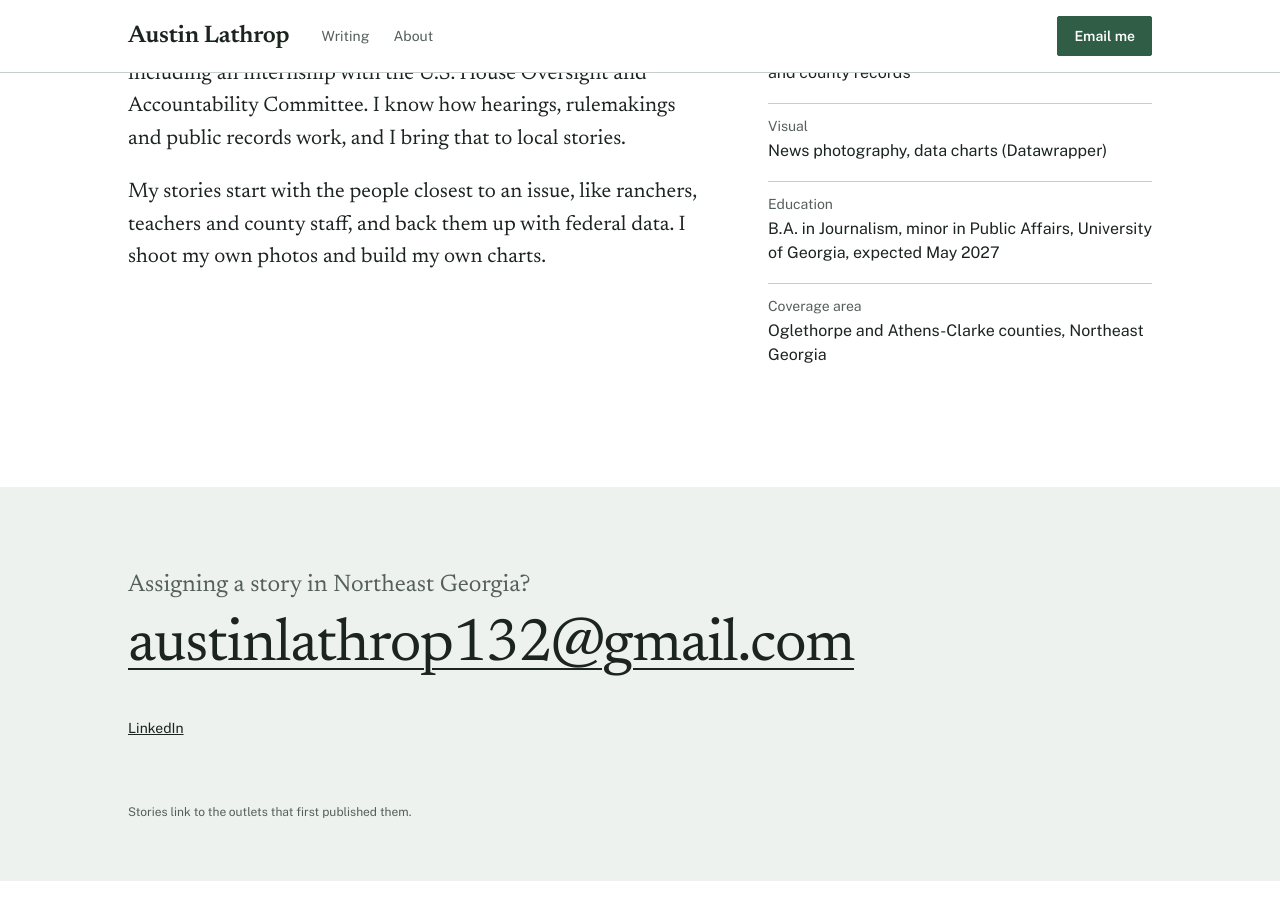
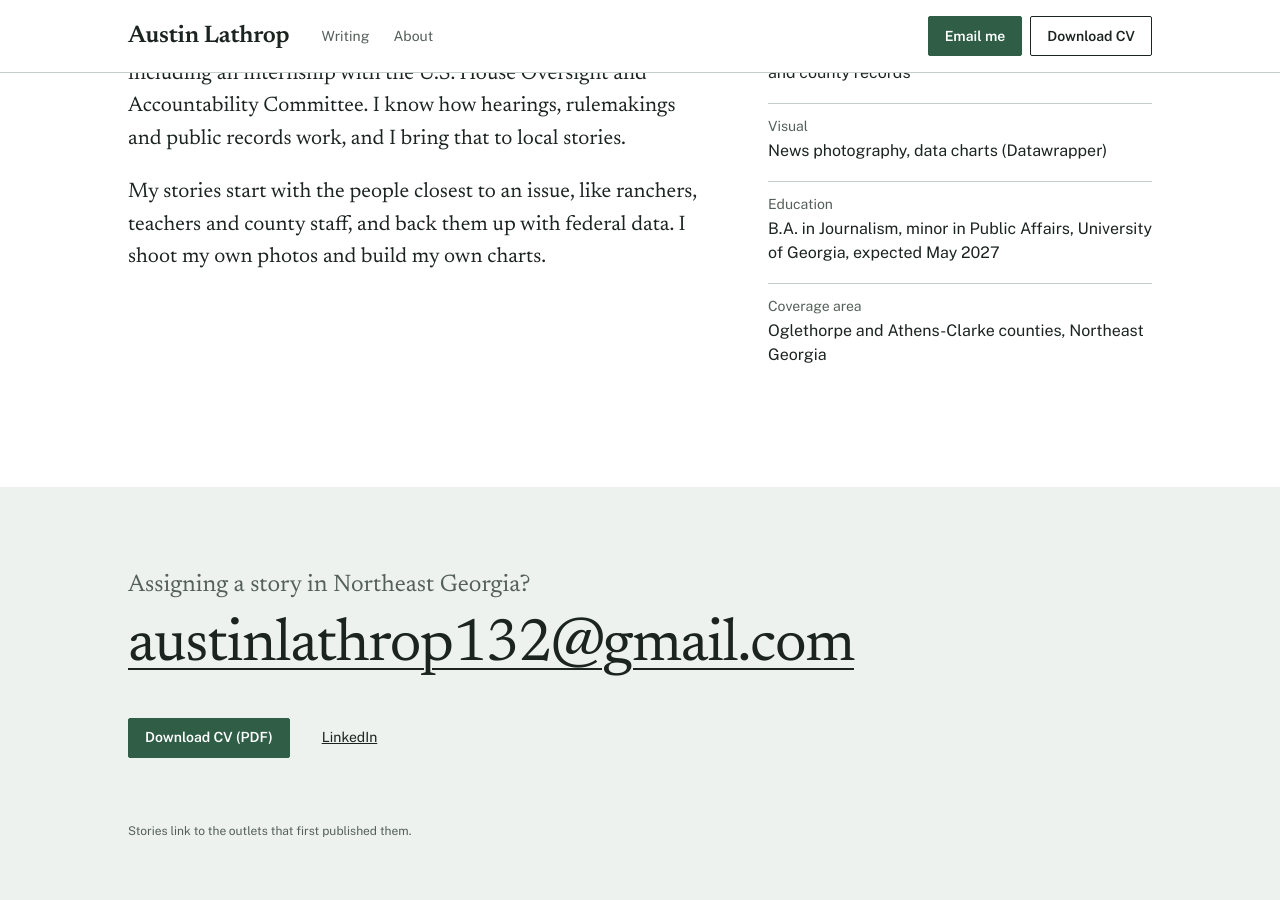
Before and after one commit to austin-lathrop/austin-lathrop.github.io, a Jekyll site: the page built from index.html, in a window 1280 px wide and 900 px high, scrolled down 1979 px. Built offline with Jekyll 4.4.1, drawn with Linux system fonts in a browser that asks for light colours.

Commit message:
content: publish CV (owner's choice)
Co-Authored-By: Claude Opus 5.5 <noreply@anthropic.com>

```diff
--- a/_data/profile.yml
+++ b/_data/profile.yml
@@ -6,7 +6,7 @@ email: austinlathrop132@gmail.com
 linkedin: https://www.linkedin.com/in/austin-lathrop-658bb330a/
 portrait: ""
 portrait_alt: ""
-cv: ""
+cv: /assets/files/cv.pdf
 contact_heading: Assigning a story in Northeast Georgia?
 outlets:
   - The Oglethorpe Echo
```
Also changed, not shown: tests/test_profile.py (+2 -1 lines), 3 other files.
